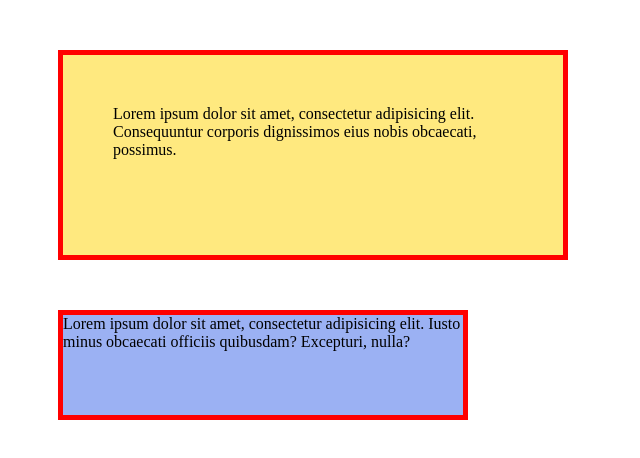
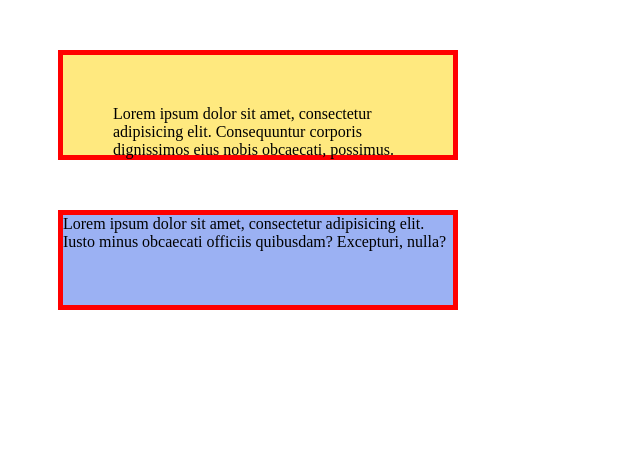
Before and after one commit to mostikov/freshcode_task2, a plain HTML site: page index.html in a window 1280 px wide. Shown: the whole page, without its empty margins (0-640 px from the left). Drawn offline with Linux system fonts and the light colour scheme.

Commit message:
update css4

```diff
--- a/includes/style.css
+++ b/includes/style.css
@@ -1,7 +1,7 @@
 .container1 {
     height: 100px;
     width: 400px;
-    border-sizing: border-box;
+    box-sizing: border-box;
     background-color: rgba(255, 211, 0, 0.5);
     padding: 50px;
     margin: 50px;
@@ -12,7 +12,7 @@
 .container2 {
     height: 100px;
     width: 400px;
-    border-sizing: border-box;
+    box-sizing: border-box;
     background-color: rgba(56, 101, 232, 0.5);
     margin: 50px;
     border: 5px solid red;
```
